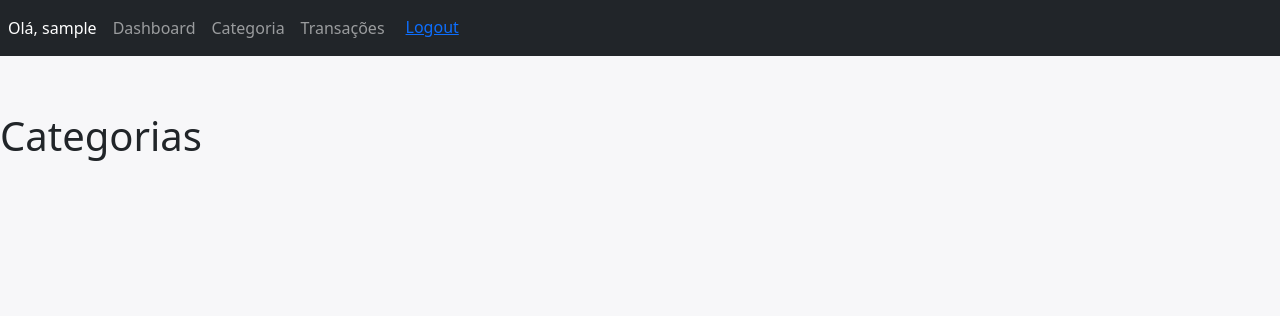
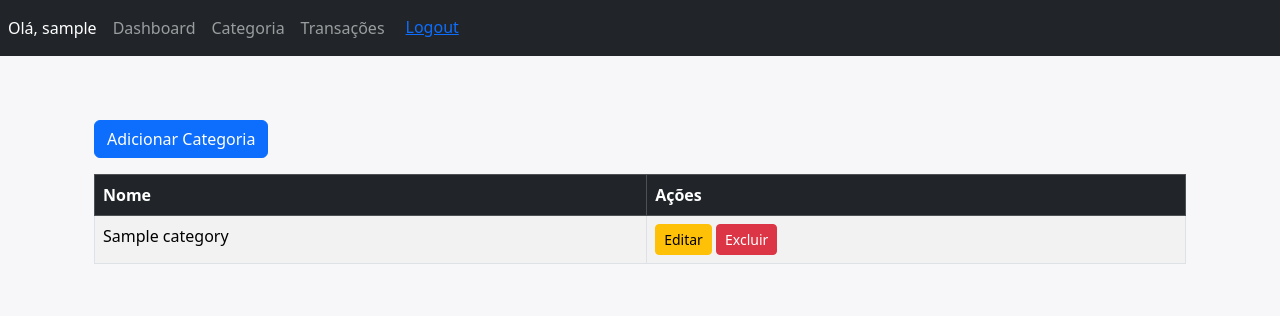
Before and after one commit to henrickym13/Financial-Management, a Django app: page /category/ in a window 1280 px wide. Shown: the top 316 px of the page. Run offline with Django 5.2, Linux system fonts and the light colour scheme; a user stored in the database is signed in; tables that the repository leaves empty hold one stand-in row (values such as "Sample post"); some libraries are stand-ins or nearby versions.

Commit message:
update category app

```diff
--- a/app/templates/components/_header.html
+++ b/app/templates/components/_header.html
@@ -8,7 +8,7 @@
             {% if user.is_authenticated %}
                 <li class="nav-item"><a class="nav-link text-white">Olá, {{ user.username }}</a></li>
                 <li class="nav-item"><a class="nav-link" href="{% url 'dashboard' %}">Dashboard</a></li>
-                <li class="nav-item"><a class="nav-link" href="{% url 'category' %}">Categoria</a></li>
+                <li class="nav-item"><a class="nav-link" href="{% url 'category_list' %}">Categoria</a></li>
                 <li class="nav-item"><a class="nav-link" href="{% url 'transaction_list' %}">Transações</a></li>
                 <form id="logout-form" action="{% url 'logout' %}" method="POST" style="display: inline;">
                     {% csrf_token %}
--- a/category/templates/category_list.html
+++ b/category/templates/category_list.html
@@ -1,5 +1,30 @@
-{% include 'base.html' %}
+{% extends "base.html" %}
 
 {% block content %}
-<h1>Categorias</h1>
+<div class="container mt-5">
+  <a href="{% url 'category_add' %}" class="btn btn-primary mb-3">Adicionar Categoria</a>
+  <table class="table table-striped table-bordered table-responsive">
+    <thead class="table-dark">
+      <tr>
+        <th>Nome</th>
+        <th>Ações</th>
+      </tr>
+    </thead>
+    <tbody>
+      {% for category in categories %}
+      <tr>
+        <td>{{ category.name }}</td>
+        <td>
+          <a href="{% url 'category_edit' category.pk %}" class="btn btn-sm btn-warning">Editar</a>
+          <a href="{% url 'category_delete' category.pk %}" class="btn btn-sm btn-danger">Excluir</a>
+        </td>
+      </tr>
+      {% empty %}
+      <tr>
+        <td colspan="2" class="text-center">Nenhuma categoria encontrada.</td>
+      </tr>
+      {% endfor %}
+    </tbody>
+  </table>
+</div>
 {% endblock %}
--- a/category/urls.py
+++ b/category/urls.py
@@ -2,5 +2,8 @@ from django.urls import path
 from . import views
 
 urlpatterns = [
-    path('category/', views.categories, name='category'),
+    path('category/', views.category_list, name='category_list'),
+    path('category/add/', views.category_add, name='category_add'),
+    path('category/edit/<int:pk>/', views.category_edit, name='category_edit'),
+    path('category/delete/<int:pk>/', views.category_delete, name='category_delete')
 ]
--- a/category/views.py
+++ b/category/views.py
@@ -1,8 +1,52 @@
-from django.shortcuts import render
+from django.shortcuts import render, get_object_or_404, redirect
 from django.contrib.auth.decorators import login_required
+from .models import Category
+from .forms import CategoryForm
+from django.contrib import messages
 
 
 # Create your views here.
 @login_required
-def categories(request):
-    return render(request, 'category_list.html')
+def category_list(request):
+    categories = Category.objects.filter(user=request.user)
+    return render(request, 'category_list.html', {'categories': categories})
+
+
+@login_required
+def category_add(request):
+    if request.method == 'POST':
+        form = CategoryForm(request.POST)
+        if form.is_valid():
+            category = form.save(commit=False)
+            category.user = request.user
+            category.save()
+            messages.success(request, 'Categoria adicionada com sucesso!')
+            return redirect('category_list')
+    else:
+        form = CategoryForm()
+    return render(request, 'category_add.html', {'form': form})
+
+
+@login_required
+def category_edit(request, pk):
+    category = get_object_or_404(Category, pk=pk, user=request.user)
+    if request.method == 'POST':
+        form = CategoryForm(request.POST, instance=category)
+        if form.is_valid():
+            form.save()
+            messages.success(request, 'Categoria atualizada com sucesso!')
+            return redirect('category_list')
+    else:
+        form = CategoryForm(instance=category)
+    return render(request, 'category_edit.html', {'form': form})
+
+
+
+@login_required
+def category_delete(request, pk):
+    category = get_object_or_404(Category, pk=pk, user=request.user)
+    if request.method == 'POST':
+        category.delete()
+        messages.success(request, 'Categoria excluída com sucesso!')
+        return redirect('category_list')
+    return render(request, 'category_delete.html', {'category': category})
--- a/transaction/models.py
+++ b/transaction/models.py
@@ -15,7 +15,7 @@ class Transaction(models.Model):
     amount = models.DecimalField(max_digits=10, decimal_places=2)
     date = models.DateField()
     type_choice = models.CharField(max_length=7, choices=TRANSACTION_TYPES)
-    category = models.ForeignKey(Category, on_delete=models.CASCADE)
+    category = models.ForeignKey(Category, on_delete=models.SET_NULL, null=True, blank=True)
 
     def __str__(self):
         return f'{self.description} - {self.amount} - ({self.type_choice})'
--- a/transaction/templates/transaction_list.html
+++ b/transaction/templates/transaction_list.html
@@ -4,7 +4,7 @@
 <p>{% include 'components/_form_filter.html' %}</p>
 
 <a href="{% url 'transaction_add' %}" class="btn btn-primary">Adicionar Transação</a>
-<table class="table table-striped table-hover mt-4">
+<table class="table table-striped table-bordered table-responsive table-hover mt-4">
   <thead class="table-dark">
     <tr>
       <th>Descrição</th>
```
Also changed, not shown: category/forms.py (added, +12 -0 lines), category/templates/category_add.html (added, +13 -0 lines), category/templates/category_delete.html (added, +20 -0 lines), category/templates/category_edit.html (added, +13 -0 lines).
